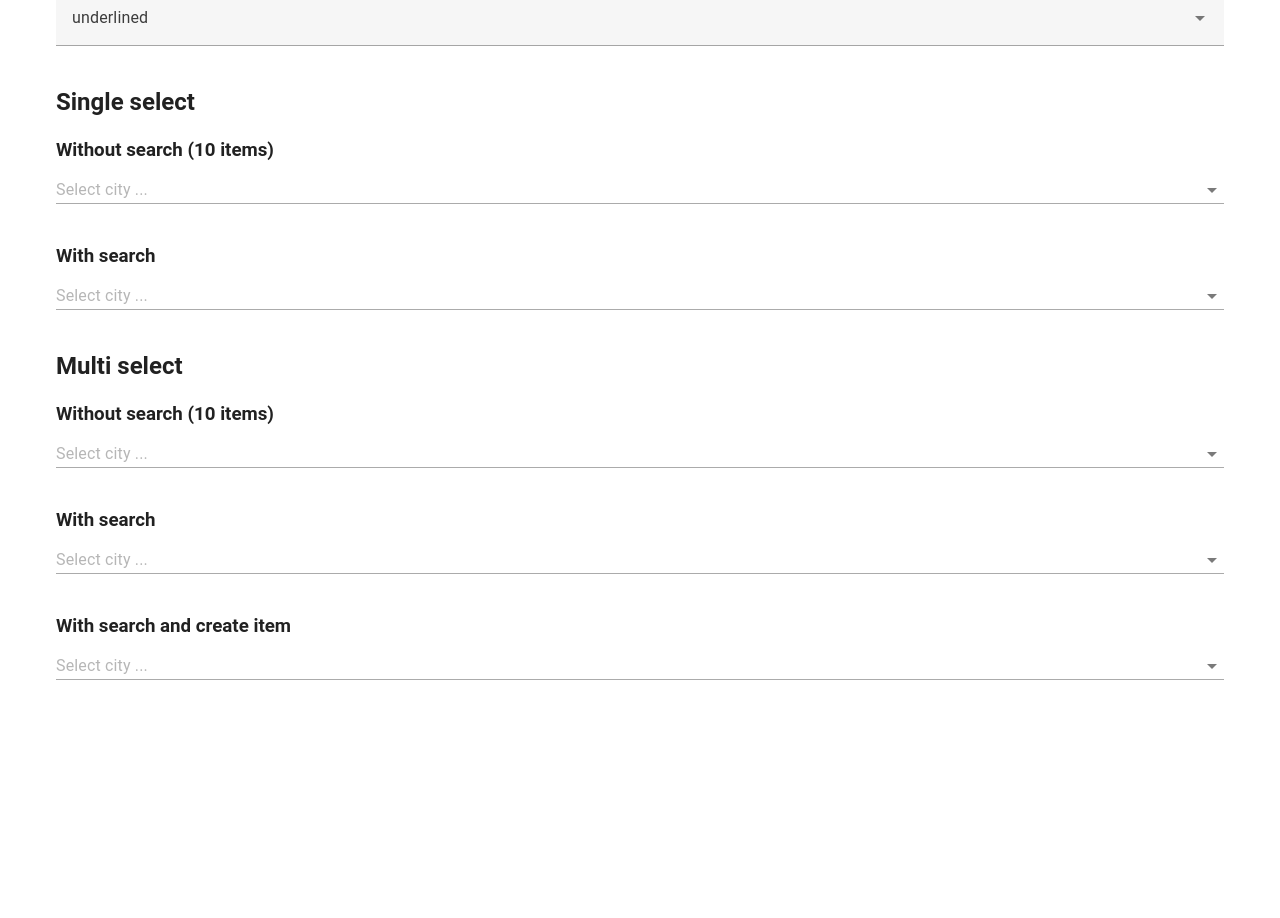
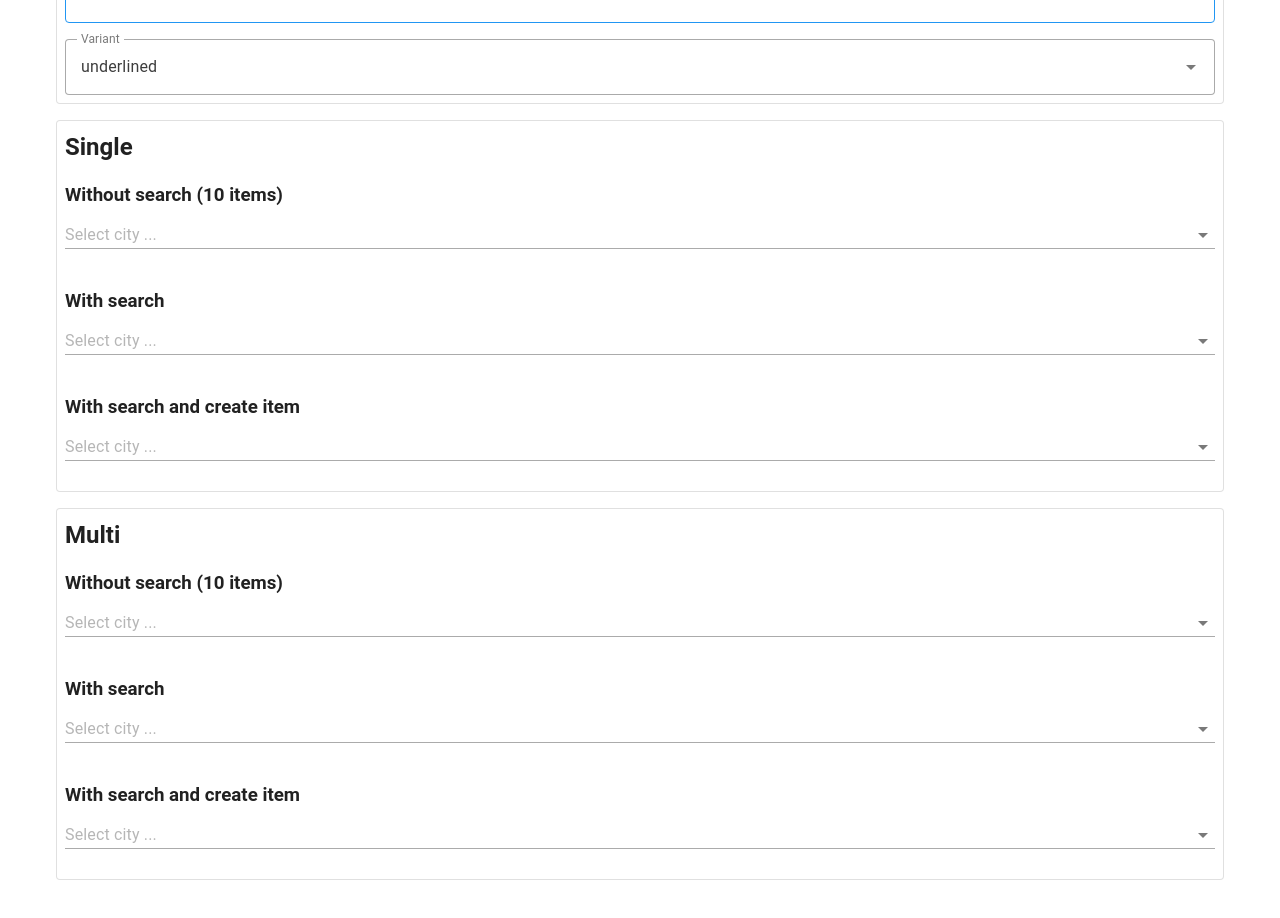
Before and after one commit to palasjir/material-select-v2, a Vue app: page / in a window 1280 px wide. Shown: the part 460-1378 px from the top of the page. Built offline with nearby package versions, Linux system fonts and the light colour scheme.

Commit message:
offset adjustments

```diff
--- a/src/App.vue
+++ b/src/App.vue
@@ -1,8 +1,8 @@
 <script setup lang="ts">
 import SelectV2 from "./components/SelectV2.vue";
-import { cities } from "./components/cities";
+import {cities} from "./components/cities";
 import {ref} from "vue";
-import { take } from "lodash";
+import {take} from "lodash";
 
 const variant = ref('underlined')
 
@@ -11,7 +11,10 @@ const variant = ref('underlined')
 <template>
   <v-app>
     <v-container class="d-flex flex-column ga-4">
-      <v-alert type="info" variant="outlined">
+      <v-sheet class="d-flex flex-column pa-2 ga-4" border rounded>
+        <h1>New generation select</h1>
+        <div>
+          <v-alert type="info" variant="outlined">
         <pre>
        Select with improved UX:
 
@@ -28,53 +31,39 @@ const variant = ref('underlined')
        Notes:
          - selected items higlighted blue
         </pre>
-      </v-alert>
+          </v-alert>
+        </div>
 
-      <div>
-        <label>
-          Variant:
-        <v-select v-model="variant" :items="['outlined', 'underlined']" />
+        <div>
+          <v-select
+              label="Variant"
+              variant="outlined"
+              flat
+              color="primary"
+              v-model="variant"
+              :items="['outlined', 'underlined']"
+              hide-details
+          />
+        </div>
+      </v-sheet>
 
-        </label>
-      </div>
-
-      <article class="d-flex flex-column ga-4">
+      <v-sheet class="d-flex flex-column pa-2 ga-4" border rounded>
         <header>
-          <h2>Single select</h2>
+          <h2>Single</h2>
         </header>
 
         <section>
           <header>
             <h3>Without search (10 items)</h3>
           </header>
-          <SelectV2 :items="take(cities, 10)" :variant="variant" />
+          <SelectV2 :items="take(cities, 10)" :variant="variant"/>
         </section>
 
         <section>
           <header>
             <h3>With search</h3>
           </header>
-          <SelectV2 :variant="variant" :items="cities" search-enabled />
-        </section>
-      </article>
-
-      <article class="d-flex flex-column ga-4">
-        <header>
-          <h2>Multi select</h2>
-        </header>
-
-        <section>
-          <header>
-            <h3>Without search (10 items)</h3>
-          </header>
-          <SelectV2 multiple :items="take(cities, 10)" :variant="variant" />
-        </section>
-
-        <section>
-          <header>
-            <h3>With search</h3>
-          </header>
-          <SelectV2 multiple :items="cities" search-enabled :variant="variant" />
+          <SelectV2 :variant="variant" :items="cities" search-enabled/>
         </section>
 
         <section>
@@ -82,9 +71,38 @@ const variant = ref('underlined')
             <h3>With search and create item</h3>
           </header>
 
-          <SelectV2 multiple :items="cities" search-enabled creation-enabled :variant="variant" />
+          <SelectV2 :items="cities" search-enabled creation-enabled :variant="variant"/>
         </section>
-      </article>
+
+      </v-sheet>
+
+      <v-sheet class="d-flex flex-column pa-2 ga-4" border rounded>
+        <header>
+          <h2>Multi</h2>
+        </header>
+
+        <section>
+          <header>
+            <h3>Without search (10 items)</h3>
+          </header>
+          <SelectV2 multiple :items="take(cities, 10)" :variant="variant"/>
+        </section>
+
+        <section>
+          <header>
+            <h3>With search</h3>
+          </header>
+          <SelectV2 multiple :items="cities" search-enabled :variant="variant"/>
+        </section>
+
+        <section>
+          <header>
+            <h3>With search and create item</h3>
+          </header>
+
+          <SelectV2 multiple :items="cities" search-enabled creation-enabled :variant="variant"/>
+        </section>
+      </v-sheet>
 
       <!-- Adding some extra space so it's possible to scroll down to test menu placements. -->
       <div style="height: 800px">
--- a/src/components/SelectV2.vue
+++ b/src/components/SelectV2.vue
@@ -3,6 +3,10 @@ import {v4} from "uuid";
 import {ref, watch, nextTick, onMounted, computed, onBeforeUnmount, provide} from "vue";
 import SelectV2Chip from "./SelectV2Chip.vue";
 import SelectV2MoreChipsMenu from "./SelectV2MoreChipsMenu.vue";
+
+type OverflowingChipApi = {
+  check(): void;
+}
 
 const props = withDefaults(
     defineProps<{
@@ -37,11 +41,6 @@ const active = ref(minIndex.value);
 const selectedItemsSet = ref(new Set());
 
 let counter = 10000;
-
-type OverflowingChipApi = {
-  check(): void;
-}
-
 const registeredChips = new Map<number, OverflowingChipApi>();
 const overflowingChips = ref(new Set<number>());
 
@@ -51,7 +50,6 @@ const filteredItems = computed(() => {
       it.title.toLowerCase().includes(searchValue)
   );
 });
-
 const selectedItems = computed({
   get: () => {
     return [...selectedItemsSet.value];
@@ -59,6 +57,9 @@ const selectedItems = computed({
   set: (value) => {
     selectedItemsSet.value = new Set(value);
   },
+});
+const offset = computed(() => {
+  return props.variant === 'underlined' ? [5, 0] : [15, 15];
 });
 
 const openPopup = () => {
@@ -256,7 +257,7 @@ provide('select-v2', {
         ref="menuRef"
         :activator="`#${id}`"
         v-model="open"
-        :offset="[5, 0]"
+        :offset="offset"
         :width="width"
         :close-on-content-click="false"
         no-click-animation
```
